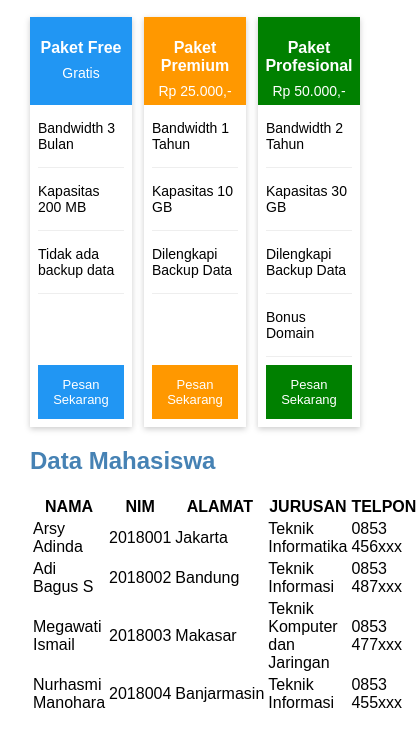
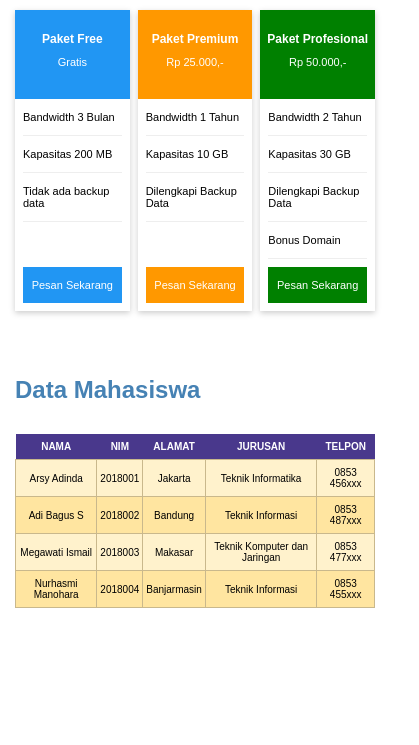
Before and after one commit to shintaw197-design/lkpdtable-html, a plain HTML site: page index.html in a window 390 px wide. Shown: the part 230-975 px from the top of the page, 419 px wide, since content can reach past the window. After the commit the page ends 853 px from the top, so only its background shows below. Drawn offline with Linux system fonts and the light colour scheme.

Commit message:
Enhance styles in style.css for layout and responsiveness
Added new styles for headings, tables, and responsive design.

```diff
--- a/style.css
+++ b/style.css
@@ -2,10 +2,18 @@
 body {
     font-family: Arial, sans-serif;
     margin: 30px;
+    background-color: white;
+}
+
+h1 {
+    text-align: center;
+    font-size: 30px;
+    margin-bottom: 60px;
 }
 
 h2 {
     color: steelblue;
+    margin-bottom: 30px;
 }
 
 .paket-container {
@@ -17,28 +25,28 @@ h2 {
 .paket {
     flex: 1;
     min-width: 0;
-    background: white;
+    background-color: white;
     box-shadow: 0 2px 6px #ccc;
     display: flex;
     flex-direction: column;
 }
 
 .header {
-    height: 88px;
+    height: 89px;
     box-sizing: border-box;
     color: white;
     text-align: center;
-    padding: 12px 5px;
+    padding: 12px 4px;
 }
 
 .header h3 {
     font-size: 16px;
-    margin: 10px 0 8px;
+    margin: 10px 0;
 }
 
 .header p {
+    font-size: 14px;
     margin: 0;
-    font-size: 14px;
 }
 
 .biru {
@@ -69,8 +77,70 @@ li {
 button {
     border: none;
     color: white;
-    padding: 12px 5px;
+    padding: 12px 4px;
     margin: 8px;
     cursor: pointer;
     font-size: 13px;
 }
+
+.judul-data {
+    margin-top: 65px;
+}
+
+table {
+    width: 100%;
+    border-collapse: collapse;
+    text-align: center;
+    font-size: 14px;
+}
+
+th {
+    background-color: #49388c;
+    color: white;
+    padding: 10px 6px;
+}
+
+td {
+    border: 1px solid #c9b88c;
+    padding: 10px 6px;
+}
+
+tbody tr:nth-child(odd) {
+    background-color: #fff2cc;
+}
+
+tbody tr:nth-child(even) {
+    background-color: #ffe5a0;
+}
+
+@media (max-width: 600px) {
+    body {
+        margin: 15px;
+    }
+
+    .paket-container {
+        gap: 8px;
+    }
+
+    .header h3 {
+        font-size: 12px;
+    }
+
+    .header p,
+    li,
+    button {
+        font-size: 11px;
+    }
+
+    li {
+        padding: 12px 0;
+    }
+
+    table {
+        font-size: 10px;
+    }
+
+    th, td {
+        padding: 7px 3px;
+    }
+}
```
